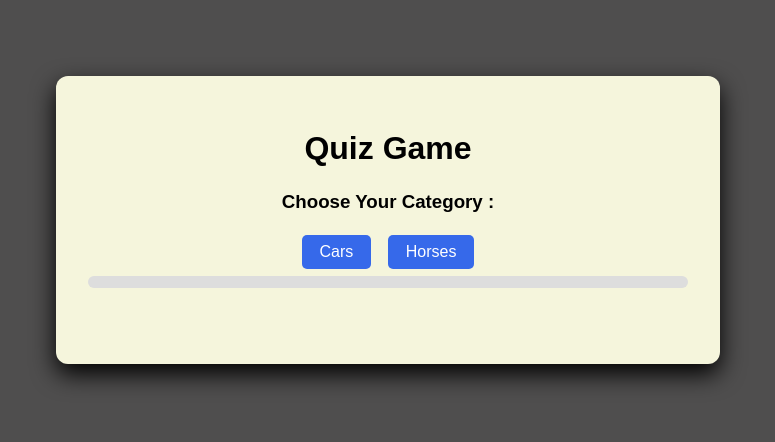
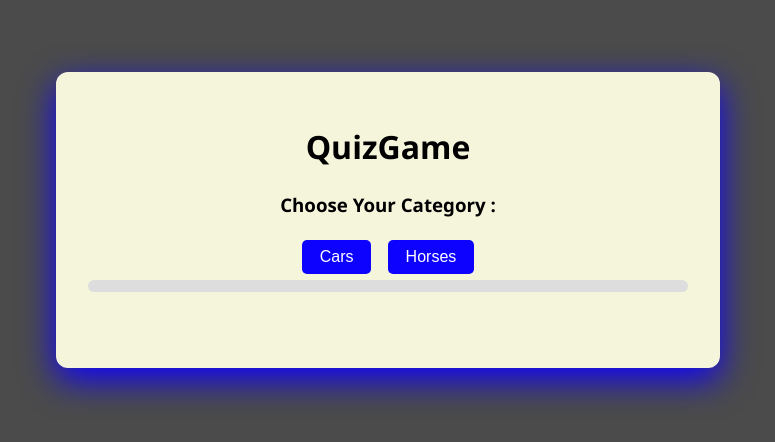
Before and after one commit to 10Fawaz/Fawaz-QuizGame, a plain HTML site: page index.html in a window 1280 px wide. Shown: the part 180-622 px from the top of the page, without its empty margins (252-1027 px from the left). Drawn offline with Linux system fonts and the light colour scheme.

Commit message:
i have edited my css and wirframe for better look

```diff
--- a/index.html
+++ b/index.html
@@ -10,7 +10,7 @@
 
   <body>
     <div class="main">
-      <h1>Quiz Game</h1>
+      <h1>QuizGame</h1>
 
       <div class="category">
         <h3>Choose Your Category :</h3>
--- a/style.css
+++ b/style.css
@@ -1,6 +1,6 @@
 body {
-  background: rgb(79, 78, 78);
-  font-family: Arial, Helvetica, sans-serif;
+  background: rgb(75, 75, 75);
+  font-family: 'Segoe UI', Tahoma, Geneva, Verdana, sans-serif;
   display: flex;
   justify-content: center;
   align-items: center;
@@ -23,12 +23,12 @@ h3 {
   width: 90%;
   max-width: 600px;
   padding: 2rem;
-  box-shadow: 0 10px 25px black;
+  box-shadow: 0 12px 35px rgb(14, 2, 255);
   border-radius: 12px;
 }
 
 button {
-  background: rgb(54, 105, 234);
+  background: rgb(14, 2, 255);
   color: white;
   font-size: 1rem;
   padding: 0.5rem 1.1rem;
@@ -39,7 +39,8 @@ button {
 }
 
 button:hover {
-  background: rgb(0, 136, 255);
+  background: rgb(14, 2, 255);
+  box-shadow: 0 5px 10px rgb(14, 2, 255);
 }
 
 .hidden {
```
Also changed, not shown: Screenshot 2025-06-30 at 8.55.11 AM.png (deleted), Screenshot 2025-07-04 at 12.39.41 PM.png (added), 1 other file.
